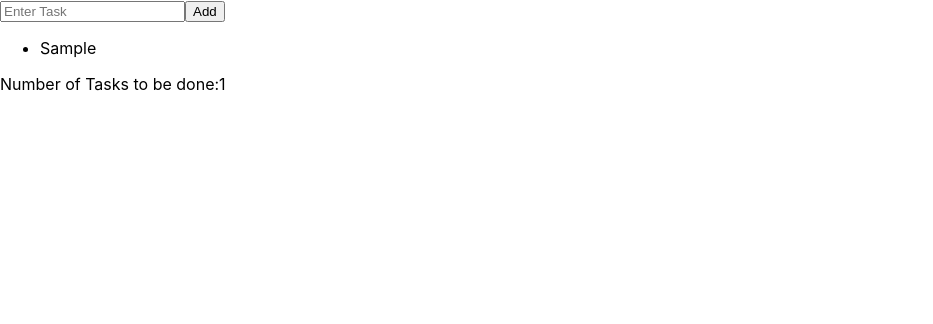
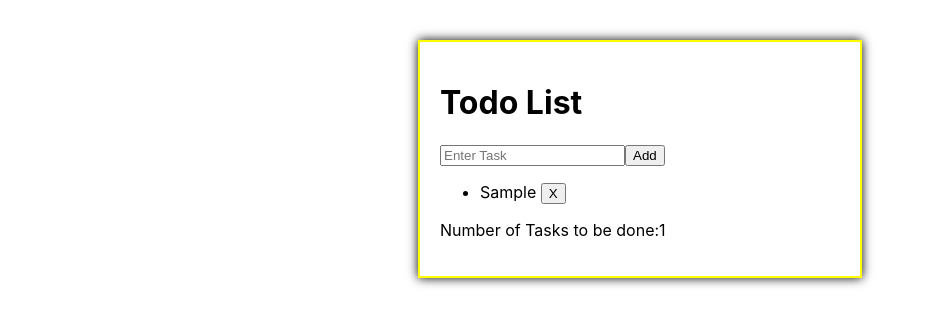
Before and after one commit to Blessing-bit-ui/Todolistupdate, a React (Create React App) app in the folder mytodo/: page / in a window 1280 px wide. Both pictures are taken after typing "Sample" into the empty fields and a click on the button "Add". Shown: the top 324 px of the page, without its empty margins (0-933 px from the left). Built offline with nearby package versions, Linux system fonts and the light colour scheme.

Commit message:
created className container and add styling

```diff
--- a/mytodo/public/index.html
+++ b/mytodo/public/index.html
@@ -25,10 +25,14 @@
       Learn how to configure a non-root public URL by running `npm run build`.
     -->
     <title>React App</title>
+    <style>
+    </style>
   </head>
   <body>
     <noscript>You need to enable JavaScript to run this app.</noscript>
     <div id="root"></div>
+    <div ></div>
+
     <!--
       This HTML file is a template.
       If you open it directly in the browser, you will see an empty page.
--- a/mytodo/src/App.css
+++ b/mytodo/src/App.css
@@ -24,6 +24,7 @@
   color: white;
 }
 
+
 .App-link {
   color: #61dafb;
 }
@@ -36,3 +37,15 @@
     transform: rotate(360deg);
   }
 }
+.container{
+max-width:400px;
+margin:40px auto;
+padding:20px;
+border:2px solid yellow;
+border-raduis:8px;
+box-shadow:0 0 10px;
+
+}
+.todo-input{
+
+}
--- a/mytodo/src/Todolist.js
+++ b/mytodo/src/Todolist.js
@@ -23,27 +23,31 @@ function Todolist(){
     setError("")
 }
 function deleteTask(index){
-    const newTasks=tasks.filter((_, task)=> task !==index)
-    setTasks(newTasks)
-    setCount(count-1)
+    const newTasks=tasks.filter((_, i)=> i !==index);
+    setTasks(newTasks);
+    setCount(count - 1 );
 }
-    return(
-        <div>
+    return (
+      <div className="container">
+        <h1>Todo List</h1>
         <input
           placeholder="Enter Task"
           max="10"
           value={input}
-            onChange={e=>setInput(e.target.value)}
+          onChange={(e) => setInput(e.target.value)}
+          className="todo-input"
         />
         <button onClick={addTasks}>Add</button>
         <p>{error}</p>
         <ul>
-            {tasks.map((task, index)=>(
-                <li key={index}>{task}</li>
+          {tasks.map((task, index) => (
+            <li key={index}>
+              {task} <button onClick={()=>deleteTask(index)}>X</button>{" "}
+            </li>
           ))}
         </ul>
         <p>Number of Tasks to be done:{count}</p>
       </div>
-    )
+    );
 }
 export default Todolist;
```
Lines whose indentation alone changed are shown as unchanged.
